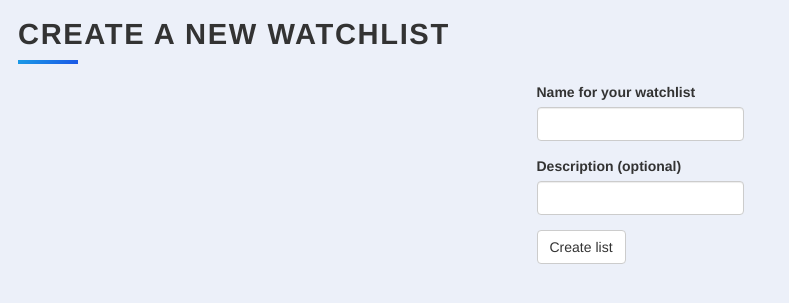
After one commit to anagelberg/movie-picker, a Flask app: page /new-movie-list in a window 1280 px wide. The commit adds this page. Shown: the top 303 px of the page, without its empty margins (0-789 px from the left). Run offline with Flask 2, Linux system fonts and the light colour scheme; some libraries are stand-ins or nearby versions.

Commit message:
Add multi-list basic (ugly) functionality

```diff
--- /dev/null
+++ b/forms.py
@@ -0,0 +1,19 @@
+from flask_wtf import FlaskForm
+from wtforms import StringField, SubmitField, SelectField
+from wtforms.validators import DataRequired
+
+
+class AddMovieForm(FlaskForm):
+    movie = StringField(label='Movie Title', validators=[DataRequired()])
+    submit = SubmitField(label="Add Movie")
+
+
+class RateMovieForm(FlaskForm):
+    my_rating = StringField(label='Your rating out of 10 e.g. 7.5', validators=[DataRequired()])
+    submit = SubmitField(label="Done")
+
+
+class NewWatchlistForm(FlaskForm):
+    list_name = StringField(label="Name for your watchlist", validators=[DataRequired()])
+    description = StringField(label="Description (optional)")
+    submit = SubmitField(label="Create list")
--- a/main.py
+++ b/main.py
@@ -1,21 +1,16 @@
 from flask import Flask, render_template, redirect, url_for, request
-from flask_bootstrap import Bootstrap
-from flask_sqlalchemy import SQLAlchemy
-from flask_wtf import FlaskForm
-from wtforms import StringField, SubmitField
-from wtforms.validators import DataRequired
 import requests
 import os
+from app import db, Movie, MovieList, app
+from manager import DbManager
 
 # To do- Wednesday
-# TODO: separate scripts into convenient sections: url.py, main.py, db.py, forms.py, manager.py
-# TODO: Add list object functionality and show as separate on home screen
 # TODO: Edit page for movie/manual entry button
-# TODO: Make an object to handle some search functionality
+# TODO: Make an object to handle some search functionality Manager /clean up code
 # TODO: Can select page go under the search box?
 
 # To Do - Thursday
-#TODO: Add movie picker functionality
+# TODO: Add movie picker functionality
 
 # To do- Friday
 # TODO: Make comments on code
@@ -23,61 +18,37 @@ import os
 # TODO: Download on Jesse's computer
 # TODO: Add to Portfolio :)
 
+# Other
+# TODO: Same movie different list?
+# TODO: trycatch errors: double click
 
-##########################
-
-
-class AddMovieForm(FlaskForm):
-    movie = StringField(label='Movie Title', validators=[DataRequired()])
-    submit = SubmitField(label="Add Movie")
-
-class RateMovieForm(FlaskForm):
-    my_rating = StringField(label='Your rating out of 10 e.g. 7.5', validators=[DataRequired()])
-    submit = SubmitField(label="Done")
-
-
+##########################################
 TMDB_API_KEY = os.environ['TMDB_API_KEY']
-
-app = Flask(__name__)
-app.config['SECRET_KEY'] = os.environ['SECRET_KEY']
-
-# Create in app
-app.config['SQLALCHEMY_DATABASE_URI'] = "sqlite:///movies.db"
-app.config['SQLALCHEMY_TRACK_MODIFICATIONS'] = False
-db = SQLAlchemy(app)
-
-app.app_context().push()
-Bootstrap(app)
-
-
-# Create Movie Table
-class Movie(db.Model):
-    id = db.Column(db.Integer, primary_key=True)
-    title = db.Column(db.String(250), unique=True, nullable=False)
-    year = db.Column(db.Integer, nullable=False)
-    description = db.Column(db.String(250), nullable=False)
-    my_rating = db.Column(db.Float, nullable=True)
-    img_url = db.Column(db.String(500), nullable=False)
-    pop_rating = db.Column(db.Float, nullable=True)
-    run_time = db.Column(db.Integer, nullable=True)
-    genre = db.Column(db.String(200), nullable=True)
-    watched = db.Column(db.String(10), nullable=False)
-    imdb_id = db.Column(db.String(30), nullable=False)
-    tmdb_id = db.Column(db.String(50), nullable=False)
-
-    def __repr__(self):
-        return f'<Book {self.title}>'
-
-    def update_stream_availability_data(self):
-        pass
-
+##########################################
 
 db.create_all()
+from forms import AddMovieForm, RateMovieForm, NewWatchlistForm
+
+db_manager = DbManager()
 
 @app.route("/")
 def home():
-    all_movies = Movie.query.order_by(Movie.pop_rating).all()
-    return render_template("index.html", movies=all_movies)
+    all_lists = MovieList.query.all()
+    return render_template("index.html", watchlists=all_lists)
+
+@app.route("/new-movie-list", methods=["GET", "POST"])
+def add_list():
+    add_form = NewWatchlistForm()
+    if add_form.validate_on_submit():
+        new_list = MovieList(
+            name=add_form.list_name.data,
+            description=add_form.description.data
+        )
+        db.session.add(new_list)
+        db.session.commit()
+        return redirect(url_for('home'))
+    return render_template("new_movie_list.html", form=add_form)
+
 
 # Edit rating
 @app.route("/edit/<movie_id>", methods=["GET", "POST"])
@@ -92,9 +63,10 @@ def edit(movie_id):
 
 
 # Form to add movie, searches based on title and sends to select page
-@app.route("/add", methods=["GET", "POST"])
-def add():
+@app.route("/add/<watchlist_id>", methods=["GET", "POST"])
+def add(watchlist_id):
     add_form = AddMovieForm()
+    db_manager.current_watchlist = MovieList.query.filter_by(id=watchlist_id).first()
     if add_form.validate_on_submit():
         movie_title = add_form.movie.data
         parameters = {
@@ -122,17 +94,14 @@ def add_movie(movie_id):
     response.raise_for_status()
     movie_data = response.json()
 
-
-    # Add the movie to the database
     if movie_data["poster_path"] is not None:
         poster_url = movie_data["poster_path"]
     else:
         poster_url = movie_data['belongs_to_collection']['poster_path']
 
     genre_list = [genre["name"] for genre in movie_data["genres"]]
-    print(', '.join(genre_list))
 
-
+    # Add the movie to the database
     new_movie = Movie(
         title=movie_data["title"],
         year=movie_data["release_date"].split("-")[0],
@@ -144,13 +113,14 @@ def add_movie(movie_id):
         imdb_id=movie_data["imdb_id"],
         watched="False",
         genre=', '.join(genre_list),
-        tmdb_id=movie_data['id']
+        tmdb_id=movie_data['id'],
+        movie_list=db_manager.current_watchlist
      )
 
     db.session.add(new_movie)
     db.session.commit()
 
-    # TODO: Change this to go to select, first need to make appropriate search manager object
+    # TODO: Change this to go to select, first need to make appropriate search manager object?
     return redirect(url_for('home'))
 
 
--- /dev/null
+++ b/manager.py
@@ -0,0 +1,3 @@
+class DbManager():
+    def __init__(self):
+        self.current_watchlist = None
--- /dev/null
+++ b/templates/new_movie_list.html
@@ -0,0 +1,18 @@
+{% extends 'bootstrap/base.html' %}
+{% import "bootstrap/wtf.html" as wtf %}
+
+{% block styles %}
+  {{ super() }}
+  <link rel="stylesheet" href="https://fonts.googleapis.com/css?family=Nunito+Sans:300,400,700">
+  <link rel="stylesheet" href="https://fonts.googleapis.com/css?family=Poppins:300,400,700">
+  <link rel="stylesheet" href="{{ url_for('static', filename='css/styles.css') }}">
+{% endblock %}
+
+{% block title %}Create new list{% endblock %}
+
+{% block content %}
+<div class="content">
+    <h1 class="heading">Create a new watchlist</h1>
+    {{ wtf.quick_form(form, novalidate=True) }}
+</div>
+{% endblock %}
```
Also changed, not shown: app.py (added, +43 -0 lines), templates/index.html (+16 -4 lines), templates/select.html (+3 -4 lines), instance/movies.db.
